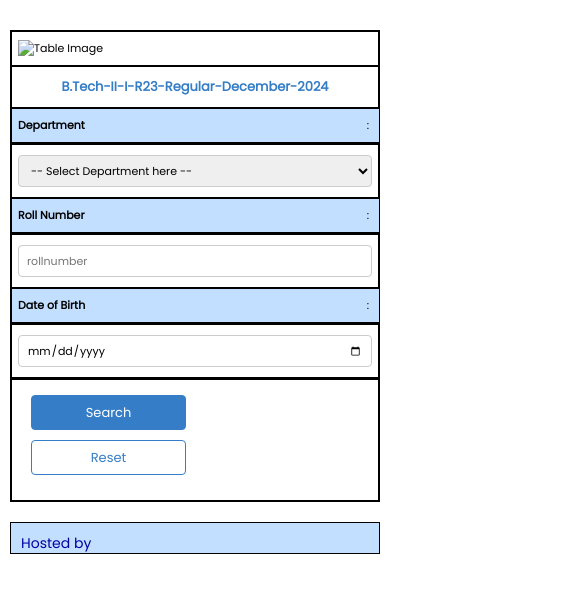
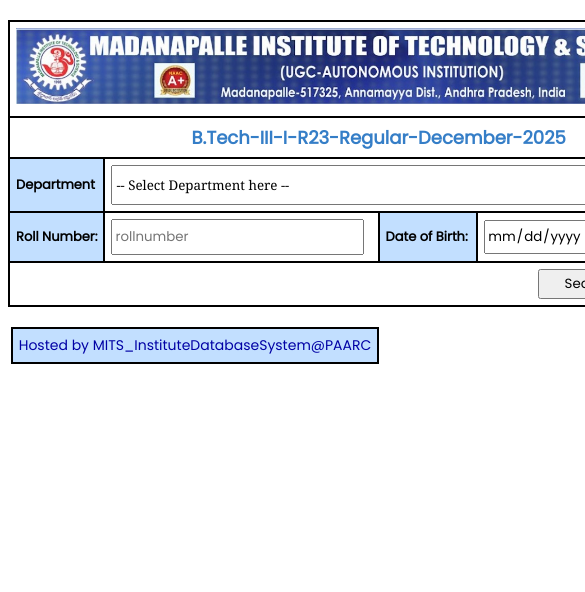
Before and after one commit to mightytesting/exam_results, a plain HTML site: page index.html in a window 390 px wide. Shown: the top 592 px of the page, 585 px wide, since content can reach past the window. Drawn offline with Linux system fonts and the light colour scheme.

Commit message:
Update index.html

```diff
--- a/index.html
+++ b/index.html
@@ -1,12 +1,10 @@
-<!DOCTYPE html>
-<html lang="en">
-<head>
+<!DOCTYPE html><html lang="en"><head>
     <meta charset="UTF-8">
     <meta name="viewport" content="width=device-width, initial-scale=1.0">
     <title>Search Student by USN</title>
-    <link rel="apple-touch-icon" sizes="180x180" href="images/apple-touch-icon.png">
-    <link rel="icon" type="image/png" sizes="32x32" href="images/favicon-32x32.png">
-    <link rel="icon" type="image/png" sizes="16x16" href="images/favicon-16x16.png">
+    <link rel="apple-touch-icon" sizes="180x180" href="apple-touch-icon.png">
+    <link rel="icon" type="image/png" sizes="32x32" href="favicon-32x32.png">
+    <link rel="icon" type="image/png" sizes="16x16" href="favicon-16x16.png">
     <link rel="manifest" href="/site.webmanifest">
     <link rel="mask-icon" href="/safari-pinned-tab.svg" color="#5bbad5">
     <meta name="msapplication-TileColor" content="#da532c">
@@ -14,186 +12,31 @@
     <link href="https://fonts.googleapis.com/css?family=Poppins" rel="stylesheet">
     <style>
         body {
-            font-family: 'Poppins';
-            font-size: 13px;
-            margin: 0;
-            padding: 10px;
-            box-sizing: border-box;
-        }
-        .container {
-            max-width: 800px;
-            margin: 0 auto;
+            font-family: 'Poppins'; font-size:13px;
         }
         table {
             border-collapse: collapse;
-            width: 100%;
-            margin: 20px 0;
-            white-space: nowrap;
-            overflow: hidden;
+            width: 50%;
+            margin: 20px auto;
+            /* font-family: Poppins ; */
+            white-space: nowrap; /* Prevent text wrapping */
+                overflow: hidden; /* Hide overflow text */
                 text-overflow: ellipsis;
         }
         th, td {
             border: 2px solid black;
-            padding: 8px 6px;
+            padding: 6px;
             text-align: left;
-            vertical-align: middle;
         }
         th {
             background-color: #C2DFFF;
         }
-        .image-row img {
-            width: 100%;
-            height: auto;
-            max-height: 80px;
-        }
-        .title-row {
-            font-size: 18px;
-            font-weight: bold;
-            color: #357EC7;
-            text-align: center;
-        }
-        select, input[type="text"], input[type="date"] {
-            width: 100%;
-            height: 40px;
-            font-family: 'Poppins', Georgia, serif;
-            font-size: 13px;
-            box-sizing: border-box;
-            border: 1px solid #ccc;
-            border-radius: 4px;
-            padding: 0 8px;
-        }
-        .form-row td {
-            padding: 10px 6px;
-        }
-        .button-row {
-            text-align: right;
-        }
-        input[type="submit"], input[type="reset"] {
-            width: 90px;
-            height: 35px;
-            font-family: 'Poppins';
-            font-size: 13px;
-            border: 1px solid #357EC7;
-            border-radius: 4px;
-            cursor: pointer;
-            margin-left: 10px;
-        }
-        input[type="submit"] {
-            background-color: #357EC7;
-            color: white;
-        }
-        input[type="reset"] {
-            background-color: white;
-            color: #357EC7;
-        }
-        input[type="submit"]:hover {
-            background-color: #285e9f;
-        }
-        input[type="reset"]:hover {
-            background-color: #f0f0f0;
-        }
-        footer table {
-            width: 100%;
-            color: #0000A5;
-            background-color: #C2DFFF;
-            margin-top: 20px;
-        }
-        footer td {
-            font-size: 14px;
-            height: 30px;
-            text-align: center;
-            border: none;
-            padding: 10px;
-        }
-
-        /* Mobile Responsiveness - Enhanced existing media queries [web:9][web:10] */
-        @media screen and (max-width: 768px) {
-            body {
-                font-size: 12px;
-                padding: 5px;
-            }
+        @media screen and (max-width: 700px) {
             table {
-                width: 100%;
-                font-size: 11px;
-            }
-            th, td {
-                padding: 6px 4px;
-            }
-            select, input[type="text"], input[type="date"] {
-                height: 35px;
-                font-size: 12px;
-            }
-            .image-row img {
-                max-height: 60px;
-            }
-            .title-row {
-                font-size: 16px;
+                width: 90%;
             }
         }
-
-        @media screen and (max-width: 600px) {
-            body {
-                padding: 0;
-            }
-            .container {
-                padding: 10px;
-            }
-            table {
-                border: 1px solid black;
-                border-collapse: collapse;
-            }
-            th, td {
-                display: block;
-                width: 100%;
-                box-sizing: border-box;
-                border: 1px solid black;
-                padding: 10px 8px;
-                text-align: left !important;
-                white-space: normal;
-                word-wrap: break-word;
-            }
-            th {
-                background-color: #C2DFFF;
-                font-weight: bold;
-                position: relative;
-                padding-right: 30px;
-            }
-            th::after {
-                content: ":";
-                position: absolute;
-                right: 10px;
-                font-weight: normal;
-            }
-            .image-row td, .title-row td {
-                border: none;
-                text-align: center;
-            }
-            .image-row img {
-                max-height: 50px;
-            }
-            .title-row {
-                font-size: 14px;
-                padding: 10px;
-            }
-            .form-row td:nth-child(1),
-            .form-row td:nth-child(2),
-            .form-row td:nth-child(3),
-            .form-row td:nth-child(4) {
-                border-top: 2px solid black;
-            }
-            .form-row th {
-                border-right: none;
-            }
-            .button-row td {
-                padding: 15px 10px;
-                border-top: 2px solid black;
-            }
-            .button-row input[type="submit"],
-            .button-row input[type="reset"] {
-                width: 45%;
-                margin: 0 2.5% 10px;
-                box-sizing: border-box;
-            }
+        @media (max-width: 600px) {
         h2 {
             font-size: 16px;
             text-align: center;
@@ -201,46 +44,33 @@
         h5 {
             white-space: nowrap;
             overflow: hidden;
+            /* text-overflow: ellipsis; */
             text-align: center;
-                margin-left: 0;
-                max-width: 100%;
+            margin-left: 0px;
+            max-width: calc(100%);
         }
-            h3 {
+        h3{
             font-size: 14px;
             margin: 0 10px;
             text-align: center;
         }
     }
-
-        @media screen and (max-width: 400px) {
-            .title-row {
-                font-size: 13px;
-            }
-            th, td {
-                padding: 8px 6px;
-                font-size: 11px;
-            }
-            select, input[type="text"], input[type="date"] {
-                font-size: 11px;
-                height: 32px;
-            }
-        }
     </style>
 </head>
 <body>
-    <div class="container">
     <table>
-            <tbody>
-                <tr>
-                    <td colspan="4" class="image-row"><img src="images/bg1.jpg" alt="Table Image"></td>
+    <tbody><tr>
+        <!-- <td colspan="4" class="image-row" style="text-align: center;"><img src="bg1.jpg" alt="Table Image" style="max-width:100%;height:60px;"></td> -->
+        <td colspan="4" class="image-row" style="text-align: center;"><img src="bg1.jpg" alt="Table Image" style="width:100%;height:auto;"></td>
     </tr>
     <tr>
-                    <td colspan="4" class="title-row"><center>B.Tech-II-I-R23-Regular-December-2024</center></td>
-                </tr>
-                <tr class="form-row">
+        <td colspan="4" style="text-align: center; font-size: 18px; font-weight: bold; color: #357EC7;"><center>B.Tech-III-I-R23-Regular-December-2025</center></td>    </tr>
+
+    <form method="post" align="Left" action="myresultug?resultid=B.Tech-III-I-R23-Regular-December-2025"></form>
+        <tr>
             <th>Department</th>
                 <td colspan="3">
-                        <select name="department1" id="department1" required>
+                    <select name="department1" id="department1" style="width:630px; height:40px; font-family: Georgia;" required="">
                         <option value="">-- Select Department here --</option>
                         <option value="CE">Civil Engineering (CE)</option>
                         <option value="EEE">Electrical & Electronics Engineering (EEE)</option>
@@ -256,49 +86,46 @@
                         <option value="CST">Computer Science & Technology (CST)</option>
                         <option value="CST-IT">Computer Science & Information Technology (CS-IT)</option>
                         <option value="IT">Information Technology (IT)</option>
+                        <!-- <option value="MBA">Master of Business Administration (MBA)</option>
+                        <option value="MCA.">Master of Computer Applications (MCA)</option> -->
                     </select>
                 </td>
         </tr>
-                <tr class="form-row">
-                    <th>Roll Number</th>
-                    <td>
-                        <input type="text" id="usn" name="usn" placeholder="rollnumber" required>
-                    </td>
-                    <th>Date of Birth</th>
-                    <td>
-                        <input type="date" id="dateofbirth" name="dateofbirth" required>
+        <tr>
+            <th><label for="usn">Roll Number:</label></th>
+            <td><input type="text" id="usn" name="usn" style="width:245px; height:30px; font-family: 'Poppins';" placeholder="rollnumber" required="">
+            </td><th>Date of Birth:</th>
+            <td><input type="date" id="dateofbirth" style="width:245px; height:30px; font-family: 'Poppins';" name="dateofbirth" placeholder="dd-mm-yyyy (e.g., 20-04-2000)" required=""></td>
+            <!-- <td><input type="text" id="dateofbirth" style="width:245px; height:30px; font-family: 'Poppins';" name="dateofbirth" placeholder="yyyy-mm-dd (e.g., 2000-04-20)" required></td> -->
+            <!-- <td><input type="date" id="dateofbirth" style="width:245px; height:30px; font-family: 'Poppins';" name="dateofbirth" required></td> -->
+        </tr>
+    <tr>
+        <td colspan="4">
+            <div style="text-align: right;" margin-right="20px">
+                <input type="submit" style="width:100px; height: 30px; font-family: 'Poppins';" value="Search">
+                <input type="reset" style="width:100px; height: 30px; font-family: 'Poppins';" margin-right:="" 40px;"="" value="Reset" id="resetall" name="resetall" onclick="resetForm()">
+            </div>
         </td>
     </tr>
-                <tr class="button-row">
-                    <td colspan="4">
-                        <form method="post" action="myresultug?resultid=B.Tech-II-I-R23-Regular-December-2024">
-                            <input type="submit" value="Search">
-                            <input type="reset" value="Reset" onclick="resetForm()">
-                        </form>
-                    </td>
-                </tr>
-            </tbody>
-        </table>
-
-        <footer>
-            <table>
-                <tbody>
-                    <tr>
-                        <td colspan="4" class="footer-row">
-                            Hosted by MITS_InstituteDatabaseSystem@PAARC
-                        </td>
-                    </tr>
-                </tbody>
-            </table>
-        </footer>
-    </div>
 
     <script>
     function resetForm() {
-            document.getElementById('usn').value = '';
+        document.getElementById('rollnumber').value = '';
         document.getElementById('dateofbirth').value = '';
         document.getElementById('department1').value = '';
     }
 </script>
-</body>
-</html>
+
+    </tbody></table>
+<footer>
+    <table style="width: 50%; color: #0000A5; background-color: #C2DFFF;">
+        <tbody><tr>
+            <td colspan="4" style="font-size: 14px; height: 12px; text-align: center;" class="footer-row">
+                Hosted by MITS_InstituteDatabaseSystem@PAARC
+            </td>
+        </tr>
+    </tbody></table>
+</footer>
+
+
+</body></html>
```
Lines whose indentation alone changed are shown as unchanged.
